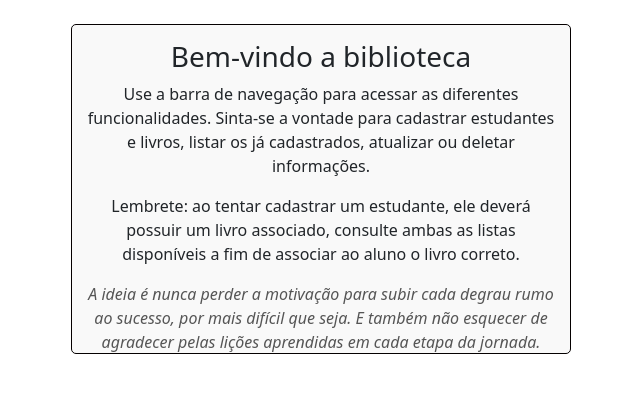
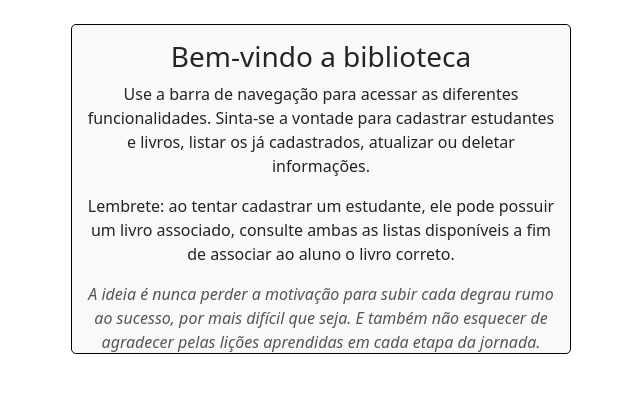
Before and after one commit to IzaiasZIPL/wsBackend-Fabrica25.2, a Django app: page /app_biblioteca/home/ in a window 1280 px wide. Shown: the part 156-549 px from the top of the page, without its empty margins (319-959 px from the left). Run offline with Django 5.2, Linux system fonts and the light colour scheme.

Commit message:
📝 feat: pequena alteração na página home
-adiciona uma pequena alteração no texto que aparece na página home

```diff
--- a/biblioteca/app_biblioteca/templates/app_biblioteca/home.html
+++ b/biblioteca/app_biblioteca/templates/app_biblioteca/home.html
@@ -66,7 +66,7 @@
     <h3>Bem-vindo a biblioteca</h3>
     <p>Use a barra de navegação para acessar as diferentes funcionalidades. Sinta-se a vontade para cadastrar estudantes e livros, listar os já cadastrados, atualizar ou deletar informações.
     </p>
-    <p>Lembrete: ao tentar cadastrar um estudante, ele deverá possuir um livro associado, consulte ambas as listas disponíveis a fim de associar ao aluno o livro correto.
+    <p>Lembrete: ao tentar cadastrar um estudante, ele pode possuir um livro associado, consulte ambas as listas disponíveis a fim de associar ao aluno o livro correto.
     </p>
     <p style="font-style: italic; color:#555;">A ideia é nunca perder a motivação para subir cada degrau rumo ao sucesso, por mais difícil que seja. E também não esquecer de agradecer pelas lições aprendidas em cada etapa da jornada.</p>
 </div>
```
